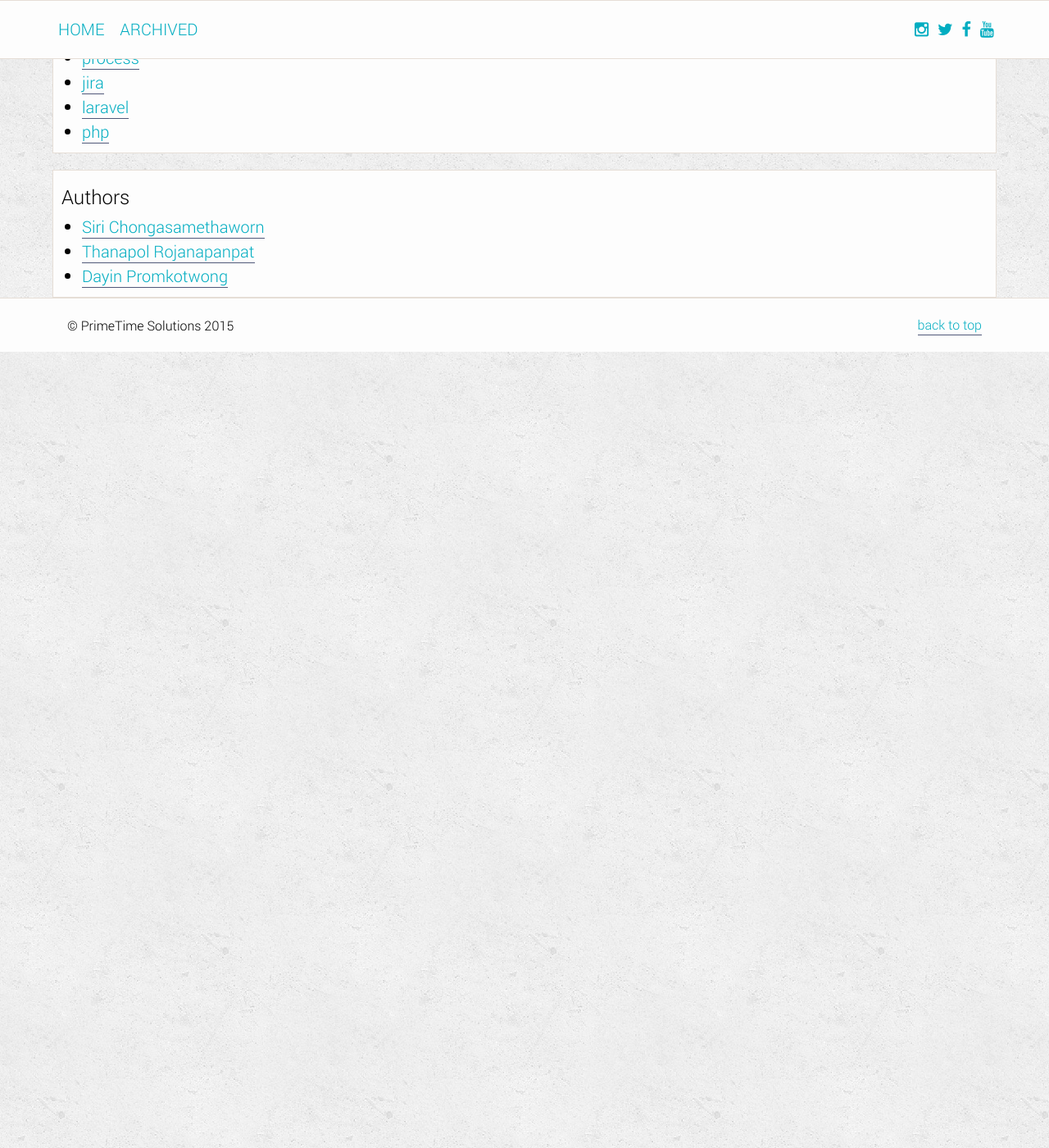
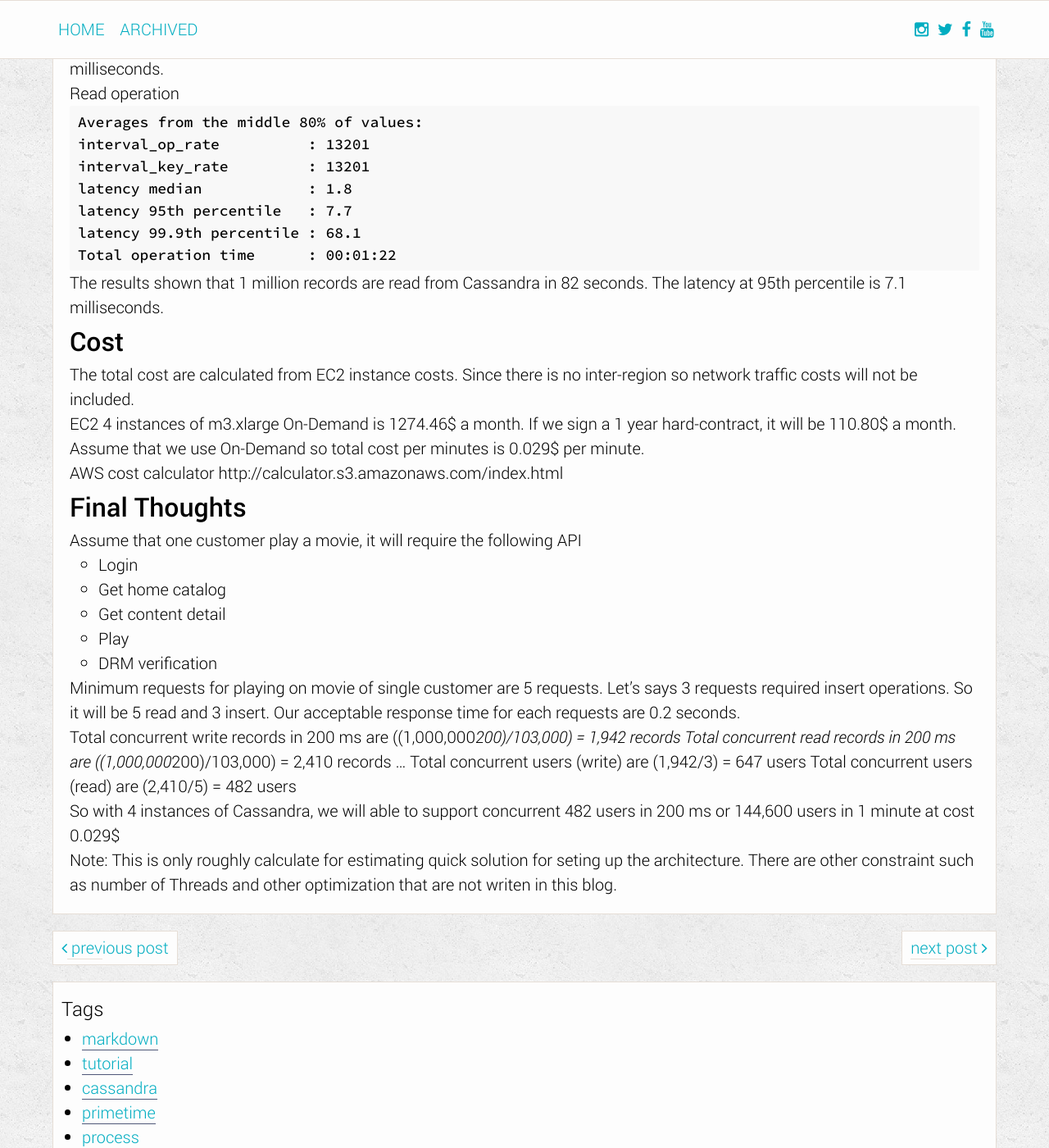
Before and after one commit to PrimeTimeTV/PrimeTimeTV.github.io, a Jekyll site: the page built from _posts/2015-08-09-cassandra-benchmark.markdown, in a window 1280 px wide and 1400 px high, scrolled down 2025 px. Shown: the whole window at 82% size. Built offline with Jekyll 4.4.1, drawn with Linux system fonts in a browser that asks for light colours; some of the changed text lies outside the part shown.

Commit message:
Update 2015-08-09-cassandra-benchmark.markdown

````diff
--- a/_posts/2015-08-09-cassandra-benchmark.markdown
+++ b/_posts/2015-08-09-cassandra-benchmark.markdown
@@ -56,10 +56,68 @@
         sstable_compression: org.apache.cassandra.io.compress.LZ4Compressor
 ```
 
-Testing
+Benmarking
 -------
+I performed the testing on 1 millions row insert and read records. Each row contains 4 columns
+
 The testing command is
 ```
 ./cassandra-stress -d "{list of node IP}" -e QUORUM -n 1000000 -l 3 -t 100 -o INSERT -r -R NetworkTopologyStrategy
 
 ```
+
+Insert operation
+```
+Averages from the middle 80% of values:
+interval_op_rate          : 10057
+interval_key_rate         : 10057
+latency median            : 1.1
+latency 95th percentile   : 4.1
+latency 99.9th percentile : 162.0
+Total operation time      : 00:01:43
+```
+The results shown that 1 million records are inserted into Cassandra in 103 seconds. The latency at 95th percentile is only 4.1 milliseconds.
+
+Read operation
+```
+Averages from the middle 80% of values:
+interval_op_rate          : 13201
+interval_key_rate         : 13201
+latency median            : 1.8
+latency 95th percentile   : 7.7
+latency 99.9th percentile : 68.1
+Total operation time      : 00:01:22
+```
+The results shown that 1 million records are read from Cassandra in 82 seconds. The latency at 95th percentile is 7.1 milliseconds.
+
+Cost
+----
+The total cost are calculated from EC2 instance costs. Since there is no inter-region so network traffic costs will not be included.
+
+EC2 4 instances of m3.xlarge On-Demand is 1274.46$ a month. If we sign a 1 year hard-contract, it will be 110.80$ a month.
+
+Assume that we use On-Demand so total cost per minutes is 0.029$ per minute.
+
+AWS cost calculator
+http://calculator.s3.amazonaws.com/index.html
+
+Final Thoughts
+--------------
+Assume that one customer play a movie, it will require the following API
+* Login
+* Get home catalog
+* Get content detail
+* Play
+* DRM verification
+
+Minimum requests for playing on movie of single customer are 5 requests. Let's says 3 requests required insert operations. So it will be 5 read and 3 insert. Our acceptable response time for each requests are 0.2 seconds.
+
+Total concurrent write records in 200 ms are ((1,000,000*200)/103,000) = 1,942 records
+Total concurrent read records in 200 ms are ((1,000,000*200)/103,000) = 2,410 records
+...
+Total concurrent users (write) are (1,942/3) = 647 users
+Total concurrent users (read) are (2,410/5) = 482 users
+
+So with 4 instances of Cassandra, we will able to support concurrent 482 users in 200 ms or 144,600 users in 1 minute at cost 0.029$
+
+Note: This is only roughly calculate for estimating quick solution for seting up the architecture. There are other constraint such as number of Threads and other optimization that are not writen in this blog.
````
